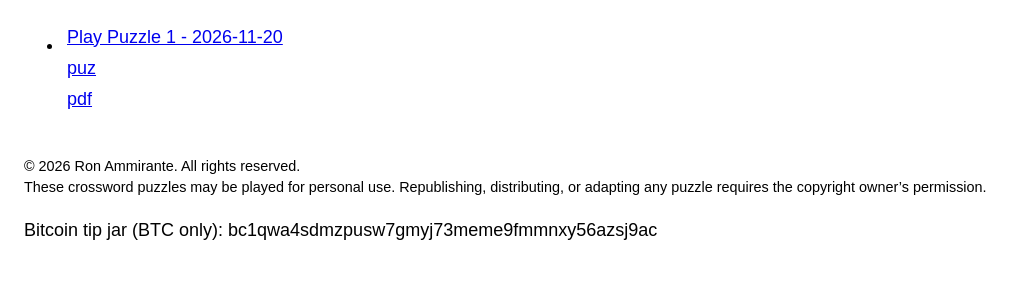
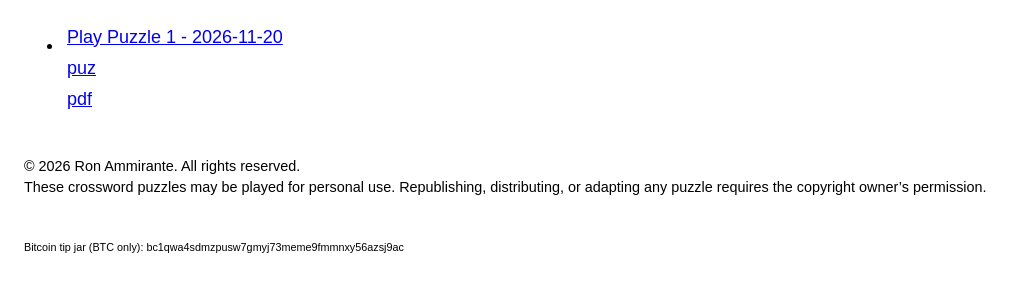
Before and after one commit to ronammirante/grids, a plain HTML site: page index.html in a window 1280 px wide. Shown: the part 107-398 px from the top of the page, without its empty margins (0-1025 px from the left). Drawn offline with Linux system fonts and the light colour scheme.

Commit message:
Update index.html

```diff
--- a/index.html
+++ b/index.html
@@ -24,6 +24,12 @@
 
     .copyright {
       font-size: 0.8em;
+      margin-top: 40px;
+    }
+
+
+    .tips {
+      font-size: 0.6em;
       margin-top: 40px;
     }
   </style>
@@ -60,6 +66,6 @@
     distributing, or adapting any puzzle requires the copyright owner’s
     permission.
   </p>
-  <p>Bitcoin tip jar (BTC only): bc1qwa4sdmzpusw7gmyj73meme9fmmnxy56azsj9ac</p>
+  <p class="tips">Bitcoin tip jar (BTC only): bc1qwa4sdmzpusw7gmyj73meme9fmmnxy56azsj9ac</p>
 </body>
 </html>
```
